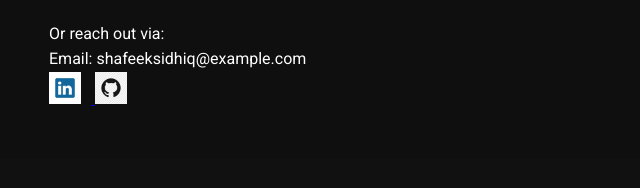
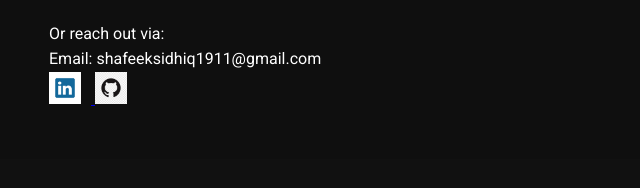
Before and after one commit to ShafeekSDQ/portfolio, a plain HTML site: page index.html in a window 1280 px wide. Shown: the part 2080-2268 px from the top of the page, 165-805 px from the left. Drawn offline with Linux system fonts and the light colour scheme.

Commit message:
Update index.html

```diff
--- a/index.html
+++ b/index.html
@@ -89,7 +89,7 @@
       <button type="submit">Send Message</button>
     </form>
     <p style="margin-top:1.5rem;">Or reach out via:</p>
-    <p>Email: shafeeksidhiq@example.com</p>
+    <p>Email: shafeeksidhiq1911@gmail.com</p>
     <p>
       <a href="https://www.linkedin.com/in/shafeek-sidhiq" target="_blank" rel="noopener">
         <img src="linkedin.png" alt="LinkedIn" width="32" height="32">
```
